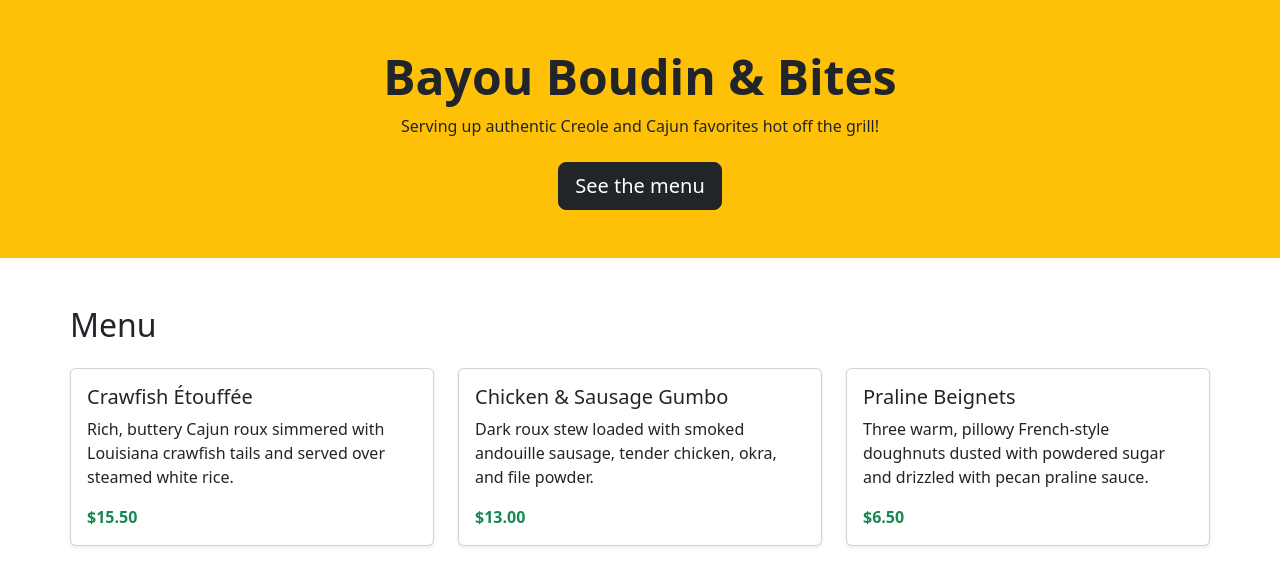
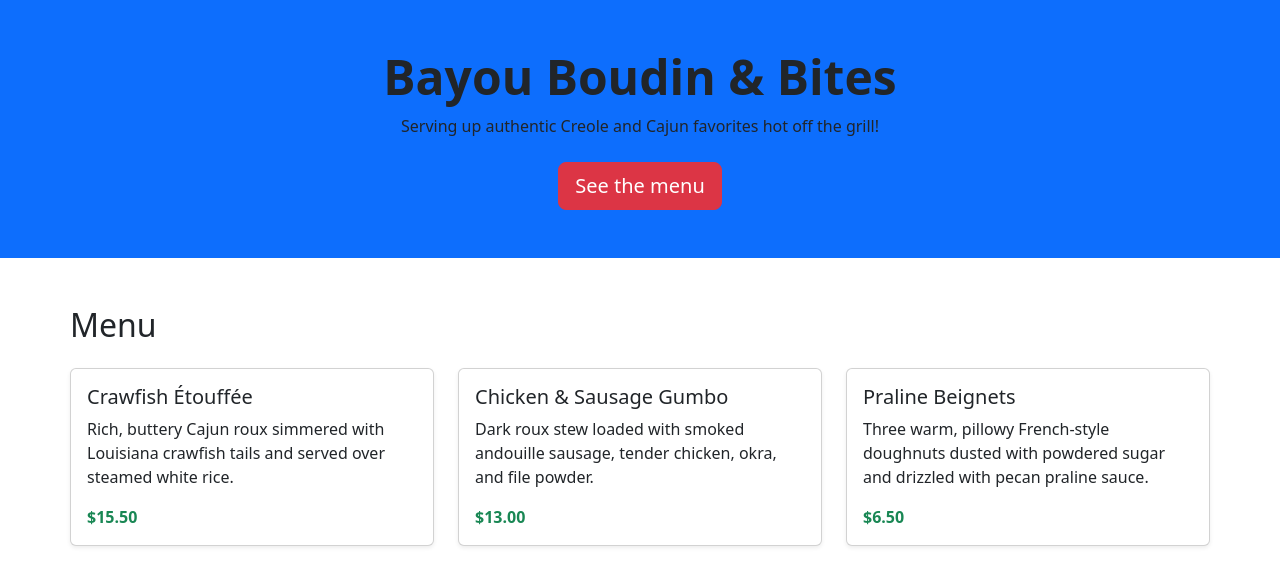
Before and after one commit to dcavins53-coder/food-truck-site, a plain HTML site: page index.html in a window 1280 px wide. Drawn offline with nearby package versions, Linux system fonts and the light colour scheme.

Commit message:
index.html

```diff
--- a/index.html
+++ b/index.html
@@ -11,11 +11,11 @@
 <body>
 
   <!-- Responsive Header with fluid padding and text scaling -->
-  <header class="bg-warning text-center py-5 px-3">
+  <header class="bg-primary text-center py-5 px-3">
     <div class="container">
       <h1 class="display-5 display-md-4 fw-bold">Bayou Boudin &amp; Bites</h1>
       <p class="lead fs-6 fs-md-5">Serving up authentic Creole and Cajun favorites hot off the grill!</p>
-      <a href="#menu" class="btn btn-dark btn-lg mt-2">See the menu</a>
+      <a href="#menu" class="btn btn-danger btn-lg mt-2">See the menu</a>
     </div>
   </header>
 
```
